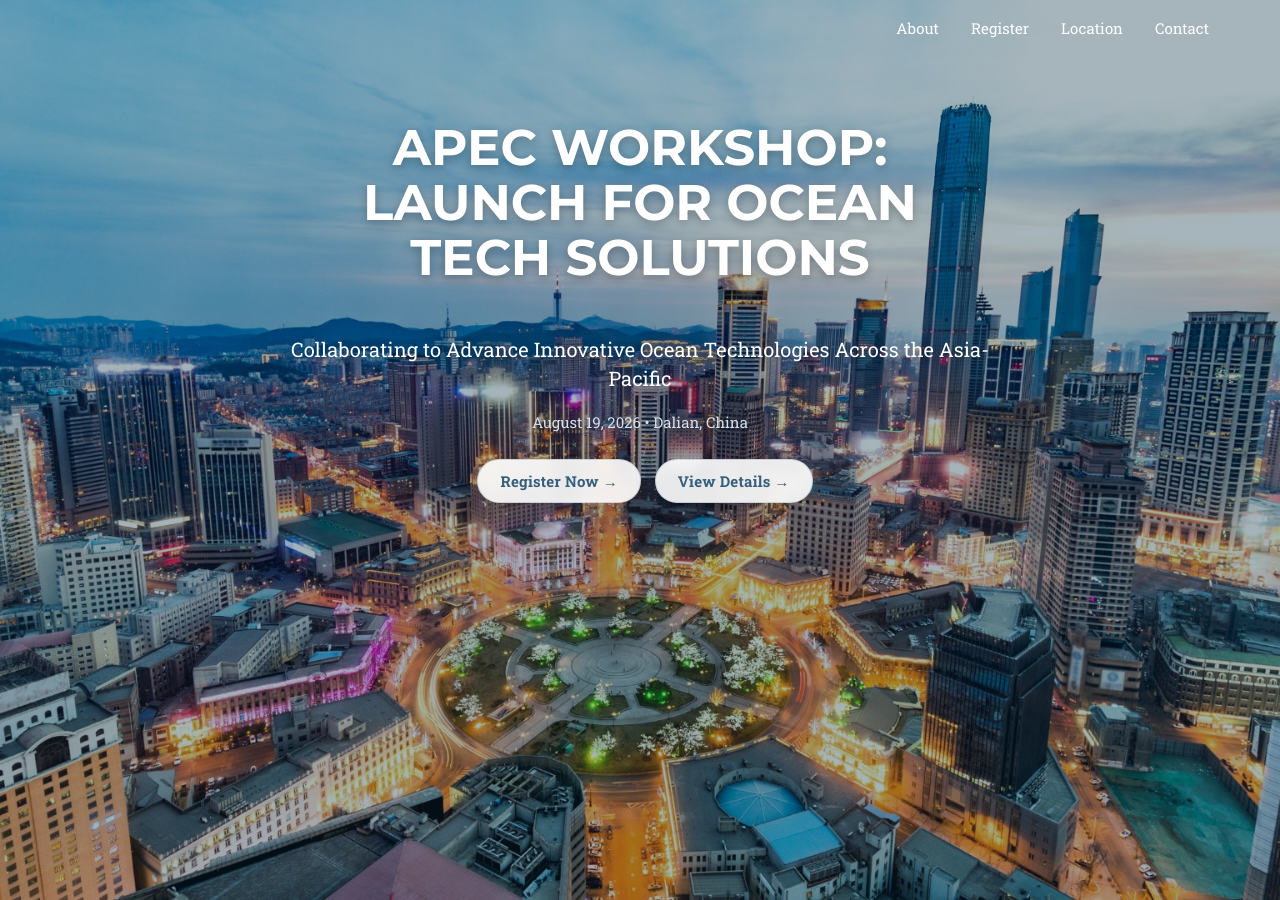
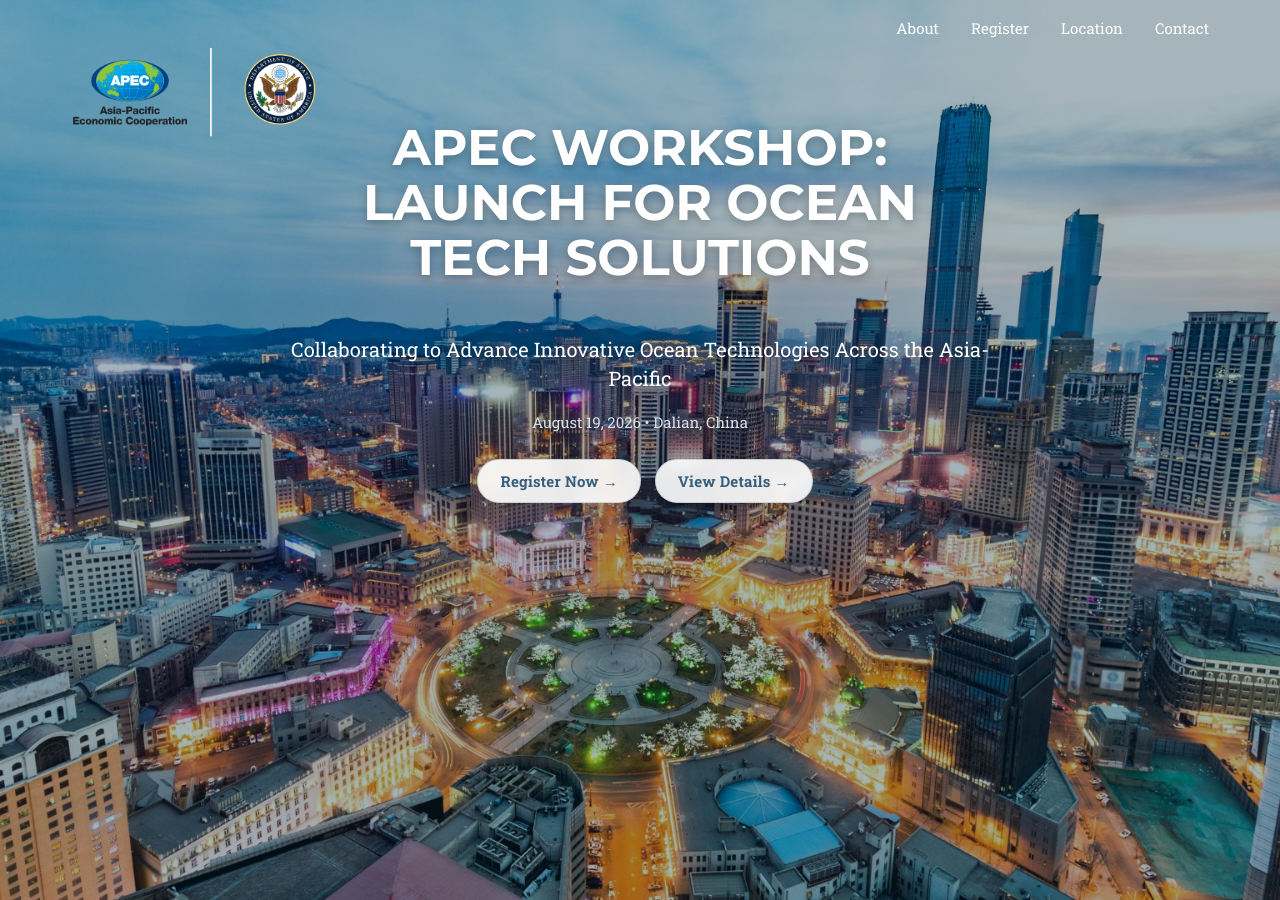
Before and after one commit to usapecrise/ocean-tech-solutions-workshop, a Jekyll site: the page built from index.html, in a window 1280 px wide and 900 px high. Built offline with Jekyll 4.4.1, drawn with Linux system fonts in a browser that asks for light colours; nearby versions of some CDN libraries; some web fonts are replaced; library files that are not in the unit come from our copies.

Commit message:
Update header-home.html

```diff
--- a/_includes/2017_data/header-home.html
+++ b/_includes/2017_data/header-home.html
@@ -1,4 +1,5 @@
-<header>
+<header style="position:relative;">
+
   <!-- NAVBAR -->
   <nav class="navbar navbar-default navbar-default-color navbar-fixed-top">
     <div class="container">
@@ -12,10 +13,13 @@
           <span class="icon-bar"></span>
         </button>
 
-        <!-- invisible spacer -->
-        <a class="navbar-brand page-scroll" href="/" style="visibility:hidden; width:150px;">
+        <!-- Invisible spacer for logo -->
+        <a class="navbar-brand page-scroll"
+           href="/"
+           style="visibility:hidden; width:150px;">
           placeholder
         </a>
+
       </div>
 
       <!-- Nav links -->
@@ -30,6 +34,26 @@
 
     </div>
   </nav>
+
+  <!-- TOP LEFT EVENT LOGO -->
+  <div style="
+      position:absolute;
+      top:42px;
+      left:70px;
+      z-index:10;
+  ">
+
+    <img
+      src="{{ '/css/2016_style/img/event-logo.png' | relative_url }}"
+      alt="Event Logo"
+      style="
+        width:250px;
+        max-width:25vw;
+        height:auto;
+      "
+    >
+
+  </div>
 
   <!-- HERO -->
   <div class="container">
@@ -57,4 +81,5 @@
 
     </div>
   </div>
+
 </header>
```
